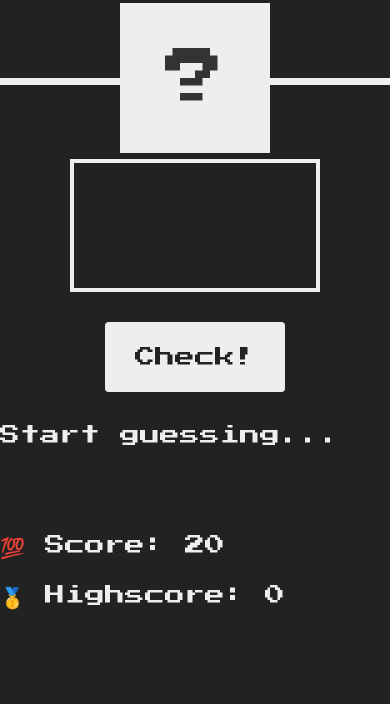
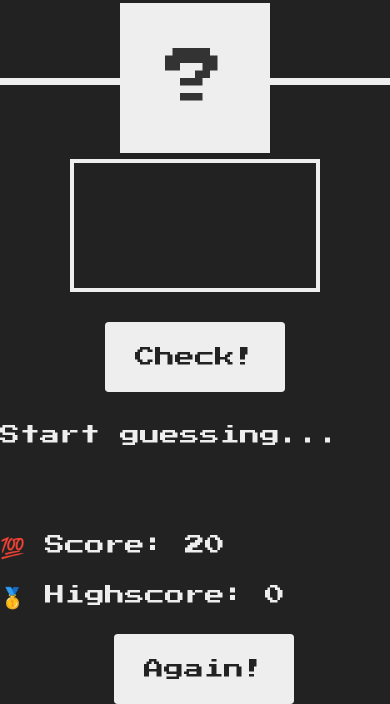
Before and after one commit to Ahmed-Serag19/Guess-my-Number, a plain HTML site: page index.html in a window 390 px wide. Shown: the part 210-914 px from the top of the page. Drawn offline with nearby package versions, Linux system fonts and the light colour scheme.

Commit message:
first commit

```diff
--- a/style.css
+++ b/style.css
@@ -76,11 +76,11 @@ h1 {
   right: 2rem;
 }
 
-/* .again {
+.again {
   position: absolute;
   top: 2rem;
   left: 2rem;
-} */
+}
 
 .guess {
   background: none;
@@ -120,8 +120,8 @@ h1 {
 
 @media screen and (max-width: 425px) {
   .again {
-    padding: 10px 10px;
-    font-size: 16px;
-
+    position: absolute;
+    top: 100vh;
+    left: 30%;
   }
 }
```
